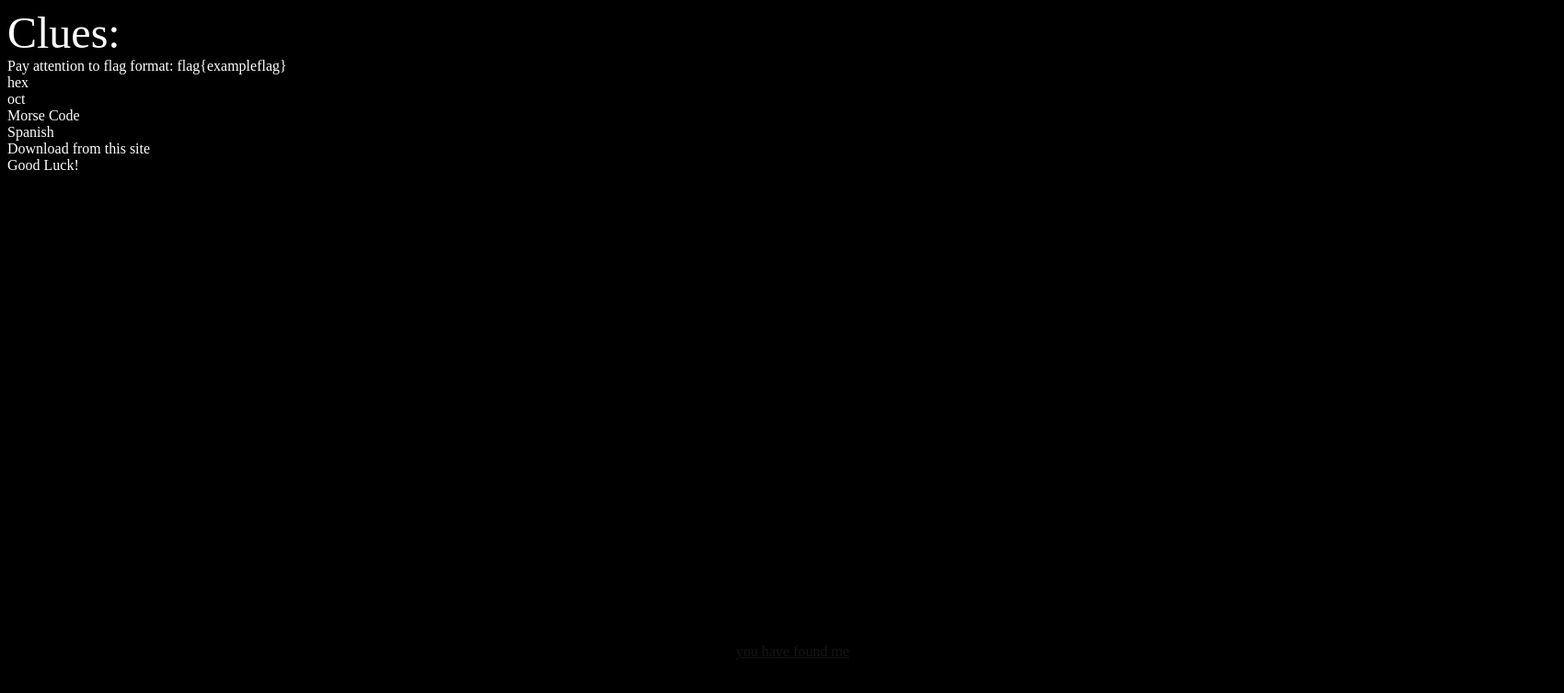
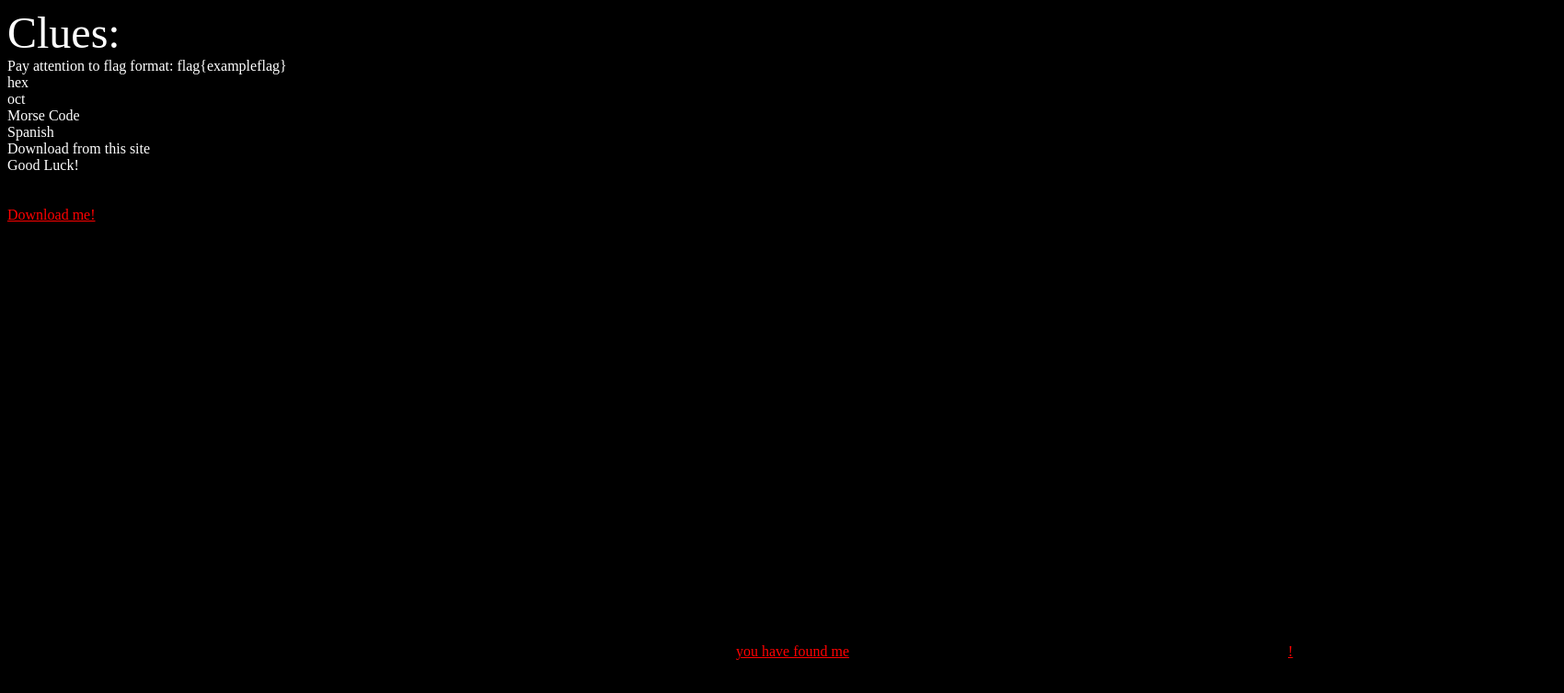
Before and after one commit to strightarrow/strightarrow.github.io, a plain HTML site: page index.html in a window 1280 px wide. Shown: the whole page at 92% size, 1700 px wide, since content can reach past the window. Drawn offline with Linux system fonts and the light colour scheme.

Commit message:
Update index.html

```diff
--- a/index.html
+++ b/index.html
@@ -6,7 +6,7 @@
    background-color: #000000;
   }
   a {
-  color:#151515;
+  color:#ff0000;
   }
  </style>
  <font size="7">Clues:</font> <br/>
@@ -17,6 +17,8 @@
 <font size="3">Spanish</font> <br/>
 <font size="3">Download from this site</font> <br/>
 <font size="3">Good Luck!</font> <br/> <br/> <br/>
-<DIV style="position: absolute; top: 700px; width: 300px; left: 800px; height: 25px;"><a href="CTF.zip" download="">you have found me</a></div>
+ <a href="PasswordImage1.png" download="">Download me!</a>
+<DIV style="position: absolute; top: 700px; width: 300px; left: 800px; height: 25px;"><a href="PasswordImage2.png" download="">you have found me</a></div>
+<DIV style="position: absolute; top: 700px; width: 300px; left: 1400px; height: 25px;"><a href="PasswordImage3.png" download="">!</a></div>
 
  </html>
```
